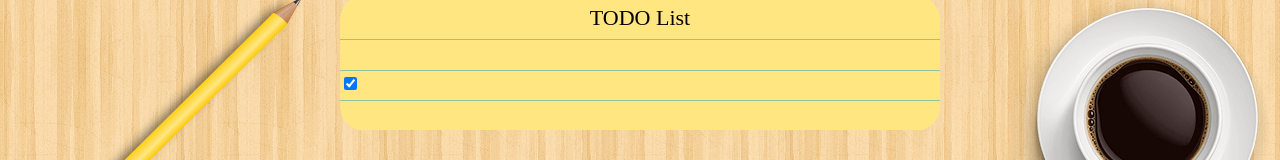
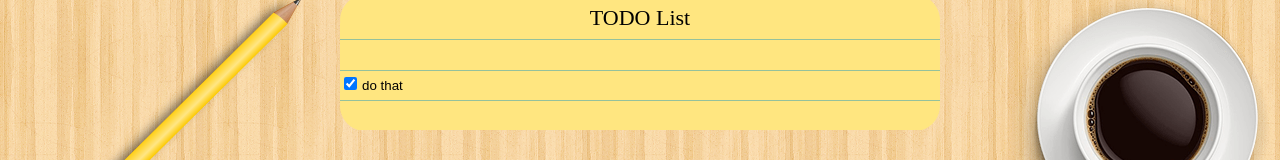
Before and after one commit to vetun/todolist, an Angular app: page / in a window 1280 px wide. Shown: the part 258-418 px from the top of the page. Built offline with nearby package versions, Linux system fonts and the light colour scheme; a web font is replaced by a local one.

Commit message:
move article content to a component

```diff
--- a/src/app/app.component.css
+++ b/src/app/app.component.css
@@ -0,0 +1,19 @@
+#list_line {
+	background-image: url(/assets/list_line.png);
+	height: 30px;
+	width: 600px;
+}
+
+#list_header {
+	background-image: url(/assets/list_header.png);
+	height: 75px;
+	width: 600px;
+	text-align: center;
+	line-height: 45px;
+}
+
+#list_footer {
+	background-image: url(/assets/list_footer.png);
+	height: 30px;
+	width: 600px;
+}
--- a/src/app/app.component.html
+++ b/src/app/app.component.html
@@ -1,4 +1,10 @@
-<div id="list_line">
-  <input type="checkbox" checked="checked">
-  <input type="text">
+<div id="list_header">
+	TODO List
 </div>
+
+<div *ngFor="let task of tasks" id="list_line">
+	<input type="checkbox" checked="checked">
+	<input type="text" value="{{task.description}}">
+</div>
+
+<div id="list_footer"></div>
--- a/src/app/app.component.ts
+++ b/src/app/app.component.ts
@@ -7,4 +7,5 @@ import { Component } from '@angular/core';
 })
 export class AppComponent {
   title = "Here I'm";
+  tasks = [{"description": "do that"}];
 }
--- a/src/index.html
+++ b/src/index.html
@@ -14,13 +14,7 @@
 	<img id="coffe_img" src="assets/coffee_cup.png" width="261px" height="263px" />
 	<img id="pencil_img" src="assets/pencil.png" width="295px" height="288px" />
 	<article id="list_article">
-		<div id="list_header">
-			TODO List
-		</div>
-
 		<app-root></app-root>
-
-		<div id="list_footer"></div>
 	</article>
 </body>
 </html>
--- a/src/styles.css
+++ b/src/styles.css
@@ -38,23 +38,3 @@ input:focus {
 	margin: 0 auto;
 	margin-top: 20%;
 }
-
-#list_header {
-	background-image: url(assets/list_header.png);
-	height: 75px;
-	width: 600px;
-	text-align: center;
-	line-height: 45px;
-}
-
-#list_footer {
-	background-image: url(assets/list_footer.png);
-	height: 30px;
-	width: 600px;
-}
-
-#list_line {
-	background-image: url(assets/list_line.png);
-	height: 30px;
-	width: 600px;
-}
```
